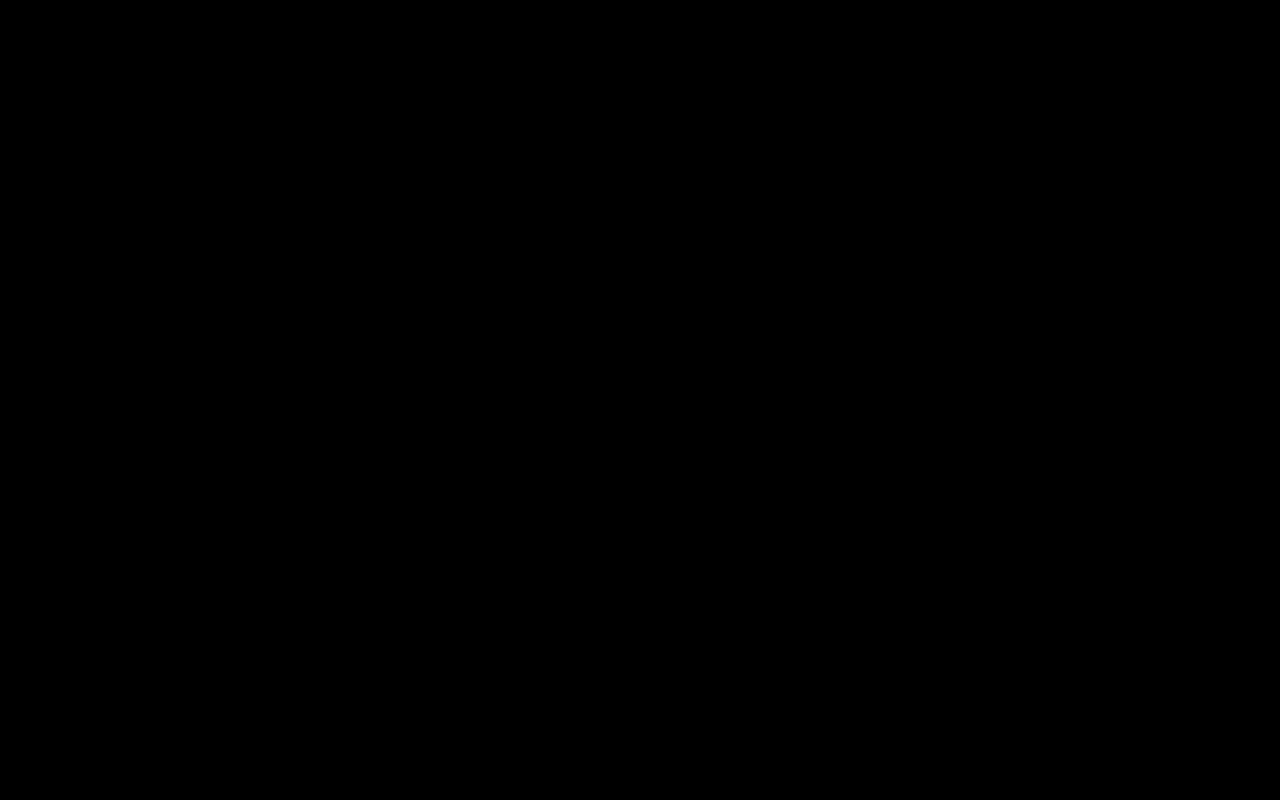
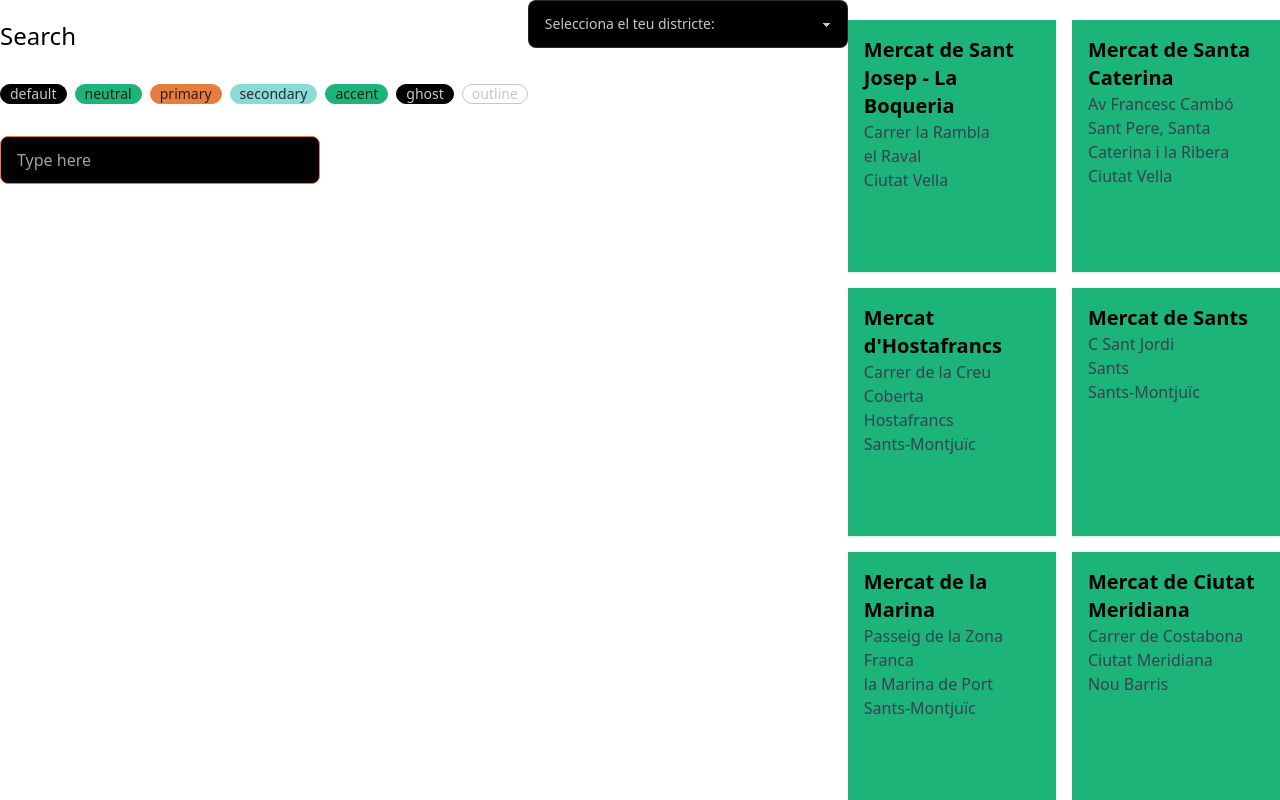
Before and after one commit to missvader/HACKATON_TECH4GOOD_TEAM3, a React (Vite) app in the folder frontend/: page /search in a window 1280 px wide. Built offline with nearby package versions, Linux system fonts and the light colour scheme.

Commit message:
add welcome to router

```diff
--- a/frontend/src/pages/SearchPage.jsx
+++ b/frontend/src/pages/SearchPage.jsx
@@ -1,5 +1,6 @@
 import { useState, useEffect } from "react";
 import Search from "../components/Search";
+import SelectList from "../components/SelectList";
 
 const SearchPage = () => {
   const fakeData = [
@@ -76,6 +77,7 @@ const SearchPage = () => {
   return (
     <main className="bg-white searchpage ">
       <Search />
+      <SelectList />
       {/*{users.map((user) => (
         <p key={user._id}>{user.name}</p>
       ))}*/}
--- a/frontend/src/pages/SearchPage/SearchPage.jsx
+++ b/frontend/src/pages/SearchPage/SearchPage.jsx
@@ -1,5 +1,5 @@
 import Header from "../../components/Header/Header";
-import SelectList from "../../components/selectList";
+import SelectList from "../../components/SelectList";
 
 const SearchPage = () => {
   return (
--- a/frontend/src/pages/Welcome/Welcome.jsx
+++ b/frontend/src/pages/Welcome/Welcome.jsx
@@ -35,7 +35,7 @@ const Welcome = () => {
             <span ref={typedRef} />
           </h1>
           <div className="button-container">
-            <Link to="/SearchPage">
+            <Link to="/search">
               <button className="btn btn-lg btn-primary welcome-button shadow-xl">
                 cerca
               </button>
--- a/frontend/src/router/Router.jsx
+++ b/frontend/src/router/Router.jsx
@@ -1,13 +1,13 @@
 import { BrowserRouter, Routes, Route } from "react-router-dom";
-//import Header from "../components/Header";
-//import Footer from "../components/Footer";
 import SearchPage from "../pages/SearchPage";
+import Welcome from "../pages/Welcome/Welcome";
+
 const Router = () => {
   return (
     <BrowserRouter>
       <Routes>
-        <Route path="/search" />
-        <Route path="/" element={<SearchPage />} />
+        <Route path="/search" element={<SearchPage />} />
+        <Route path="/" element={<Welcome />} />
       </Routes>
     </BrowserRouter>
   );
```
